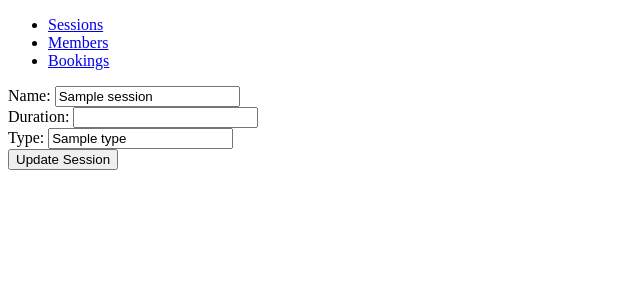
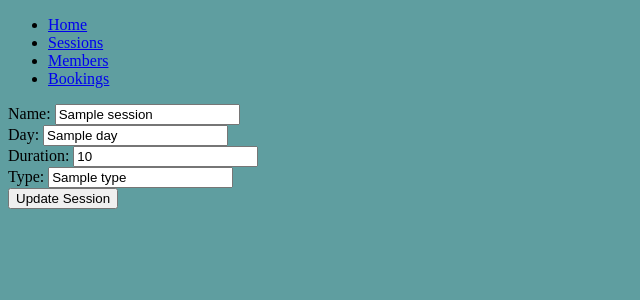
Before and after one commit to Jennycbx/Dog_classes_project, a Flask app: page /sessions/1/edit in a window 1280 px wide. Shown: the top 300 px of the page, without its empty margins (0-640 px from the left). Run offline with Flask 2, Linux system fonts and the light colour scheme; a database or web service that is not in the repository returns one stand-in record (values such as "Sample title"); some libraries are stand-ins or nearby versions.

Commit message:
fixed a bug

```diff
--- a/controllers/session_controller.py
+++ b/controllers/session_controller.py
@@ -13,7 +13,7 @@ def sessions():
 @sessions_blueprint.route("/sessions/<id>")
 def show(id):
     session = session_repository.select(id)
-    members = session_repository.members(session)
+    members = session_repository.members(id)
     return render_template("sessions/show.html", session=session, members=members)
 
 @sessions_blueprint.route("/sessions/new", methods=['GET'])
--- a/repositories/session_repository.py
+++ b/repositories/session_repository.py
@@ -42,18 +42,18 @@ def delete(id):
 
 def update(session):
     sql = "UPDATE sessions SET (name, day, duration, type) = (%s, %s, %s, %s) WHERE id = %s"
-    values = [session.name, session.day, session.duration, session.type, session.id]
+    values = [session.name, session.day, session.duration, session.type]
     run_sql(sql, values)
 
-def members(session):
+def members(id):
     members = []
 
-    sql = "SELECT members.* FROM members INNER JOIN bookings ON bookings.member_id = members.id WHERE session_id = %s"
-    values = [session.id]
+    sql = "SELECT members.* FROM members INNER JOIN bookings ON bookings.member_id = members.id WHERE bookings.session_id = %s"
+    values = [id]
     results = run_sql(sql, values)
 
     for row in results:
-        member = Member(row['name'], row,['age'], row['type'], row['id'])
+        member = Member(row['name'], row,['age'], row['type'])
         members.append(member)
 
     return members
--- a/static/style.css
+++ b/static/style.css
@@ -0,0 +1,3 @@
+body {
+    background-color: cadetblue;
+}
--- a/templates/base.html
+++ b/templates/base.html
@@ -12,6 +12,9 @@
 <main class="flex flex--row">
   <nav>
     <ul>
+      <li>
+        <a href="/">Home</a>
+      </li>
       <li>
         <a href="/sessions">Sessions</a>
       </li>
--- a/templates/sessions/edit.html
+++ b/templates/sessions/edit.html
@@ -8,8 +8,13 @@
   </div>
 
   <div>
+    <label for="day">Day:</label>
+    <input type="text" id="day" name="day" value="{{session.day}}" required>
+  </div>
+
+  <div>
     <label for="duration">Duration:</label>
-    <input type="number" id="duration" name="duration" value="{{session.age}}" required>
+    <input type="number" id="duration" name="duration" value="{{session.duration}}" required>
   </div>
 
   <div>
--- a/templates/sessions/index.html
+++ b/templates/sessions/index.html
@@ -10,7 +10,8 @@
       <input class="btn btn--danger" type="submit" value="delete" />
       </form>
     </p>
-  <p><a href="/sessions/{{session.id}}/edit">Edit</a></p>
+
+  <!-- <p><a href="/sessions/{{session.id}}/edit">Edit</a></p> -->
   {% endfor %}
 
 
--- a/templates/sessions/show.html
+++ b/templates/sessions/show.html
@@ -6,7 +6,7 @@
 <p>Duration: {{ session.duration }}</p>
 <p>Type: {{ session.type }}</p>
 
-<h3>Attended by:</h3>
+<h3>Attendees:</h3>
 
 <ul>
     {% for member in members %}
@@ -15,5 +15,6 @@
     {% endfor %}
 </ul>
 
+<p><a href="/sessions/{{session.id}}/edit">Edit</a></p>
 
 {% endblock %}
```
